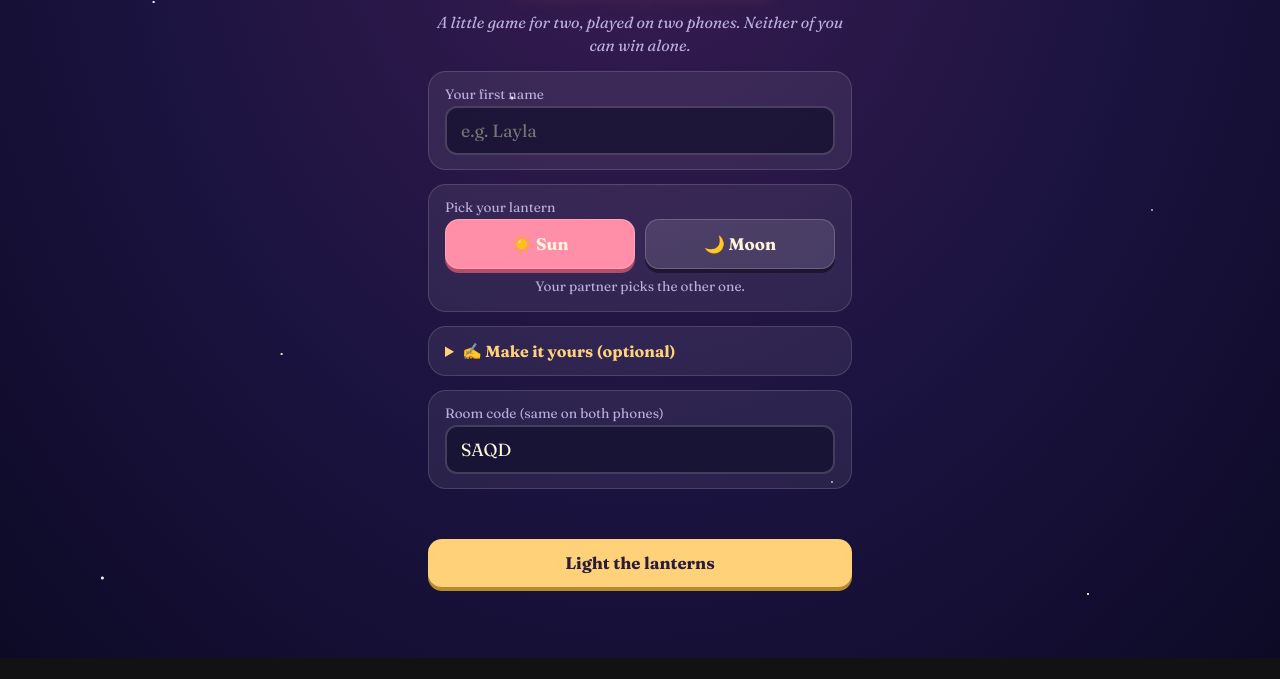
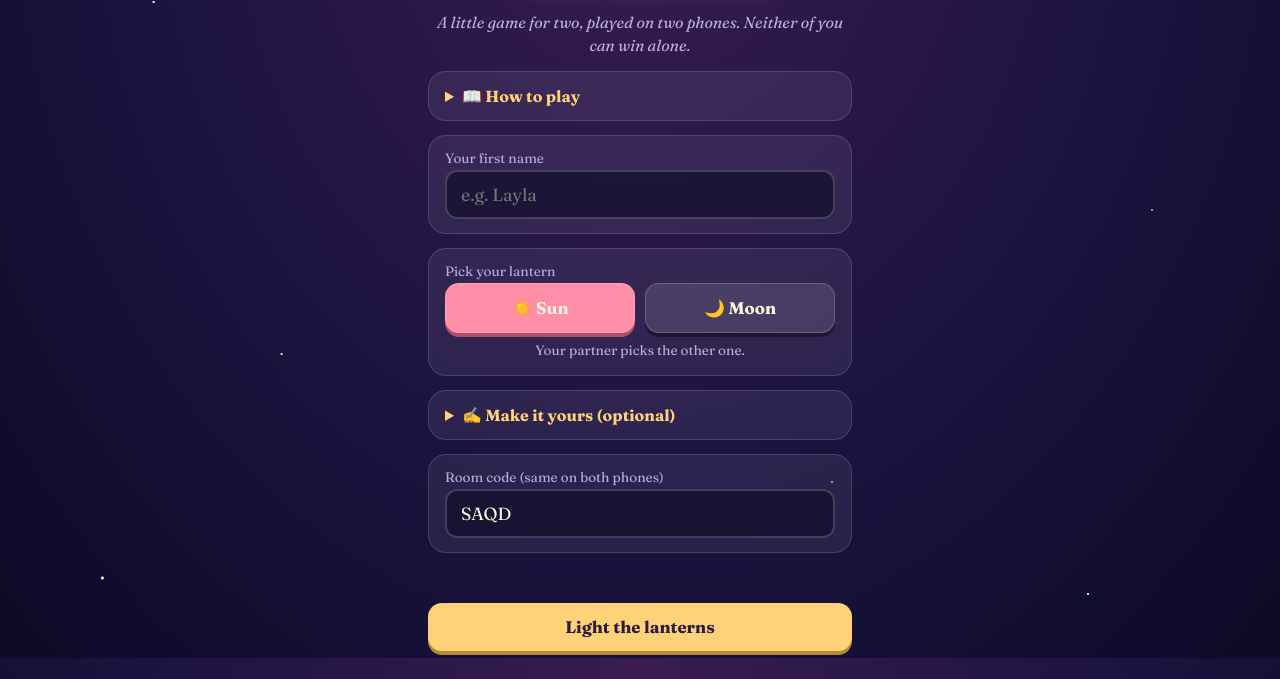
Before and after one commit to mohannadadnan60/two-lanterns, a plain HTML site: page index.html in a window 1280 px wide. Shown: the part 142-821 px from the top of the page. Before the commit the page ends 800 px from the top, so only its background shows below. Drawn offline with Linux system fonts and the light colour scheme.

Commit message:
Update index.html

```diff
--- a/index.html
+++ b/index.html
@@ -189,6 +189,7 @@ function render(){
 function lobby(){
   var nope=S.roomApi===null;
   app.innerHTML='<div class="lanterns">🏮✨🏮</div><h1>Two Lanterns</h1><p class="sub">A little game for two, played on two phones. Neither of you can win alone.</p>'+
+  '<details class="panel"><summary>📖 How to play</summary><p class="note" style="text-align:left;margin-top:8px;line-height:1.6"><b>Goal:</b> light the lanterns of your story together. One of you has the answers, the other has the buttons, so you have to talk.<br><br><b>1.</b> Each of you opens the game on your own phone. Pick different lanterns (☀️ and 🌙) and type the same room code.<br><b>2.</b> In each memory, one of you is the <b>Reader</b> and sees a list of symbols (🌹 💍 🍑…) in order, plus what color each one glows.<br><b>3.</b> The other is the <b>Tapper</b> and sees only glowing orbs, with no clues. The Reader tells the Tapper which colors to tap, in order.<br><b>4.</b> A wrong tap sends you back to the start of that memory. Finish the order to light the lantern and move on.<br><b>5.</b> Roles swap every memory. Later memories are longer, and the bonus ones rearrange the orbs after every tap.<br><br>Tip: play on a call or sit next to each other. Use 💗 to send each other a hug anytime.</p></details>'+
   '<div class="panel"><label>Your first name</label><input id="nm" maxlength="20" value="'+esc(S.name)+'" placeholder="e.g. Layla"></div>'+
   '<div class="panel"><label>Pick your lantern</label><div class="row"><button class="side alt'+(S.side==="sun"?" sel":"")+'" data-s="sun">☀️ Sun</button><button class="side alt'+(S.side==="moon"?" sel":"")+'" data-s="moon">🌙 Moon</button></div><p class="note" style="margin-top:8px">Your partner picks the other one.</p></div>'+
   '<details class="panel"><summary>✍️ Make it yours (optional)</summary><p class="note" style="margin:8px 0 0">Write one line per memory. Either of you can fill these in.</p>'+
```
